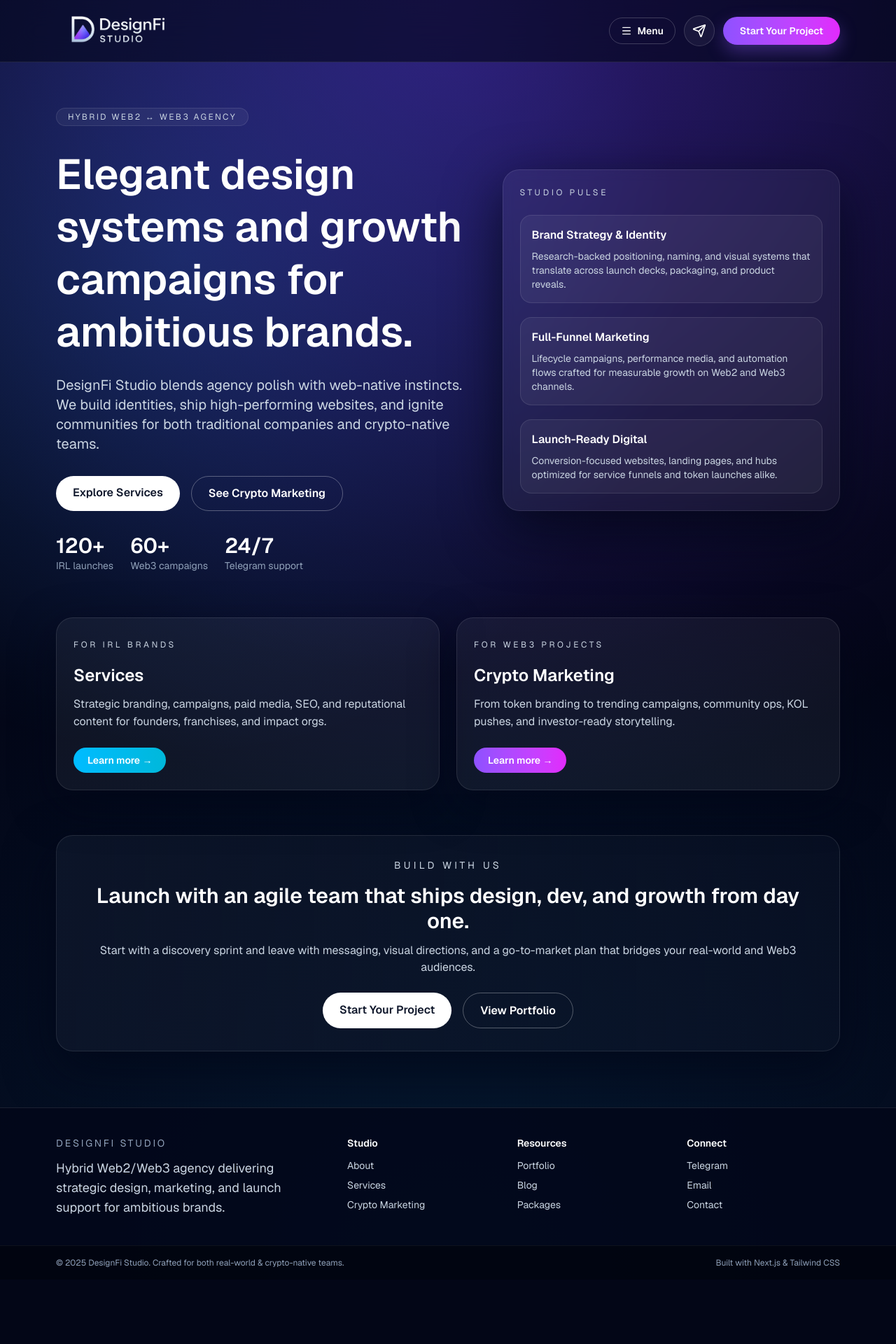
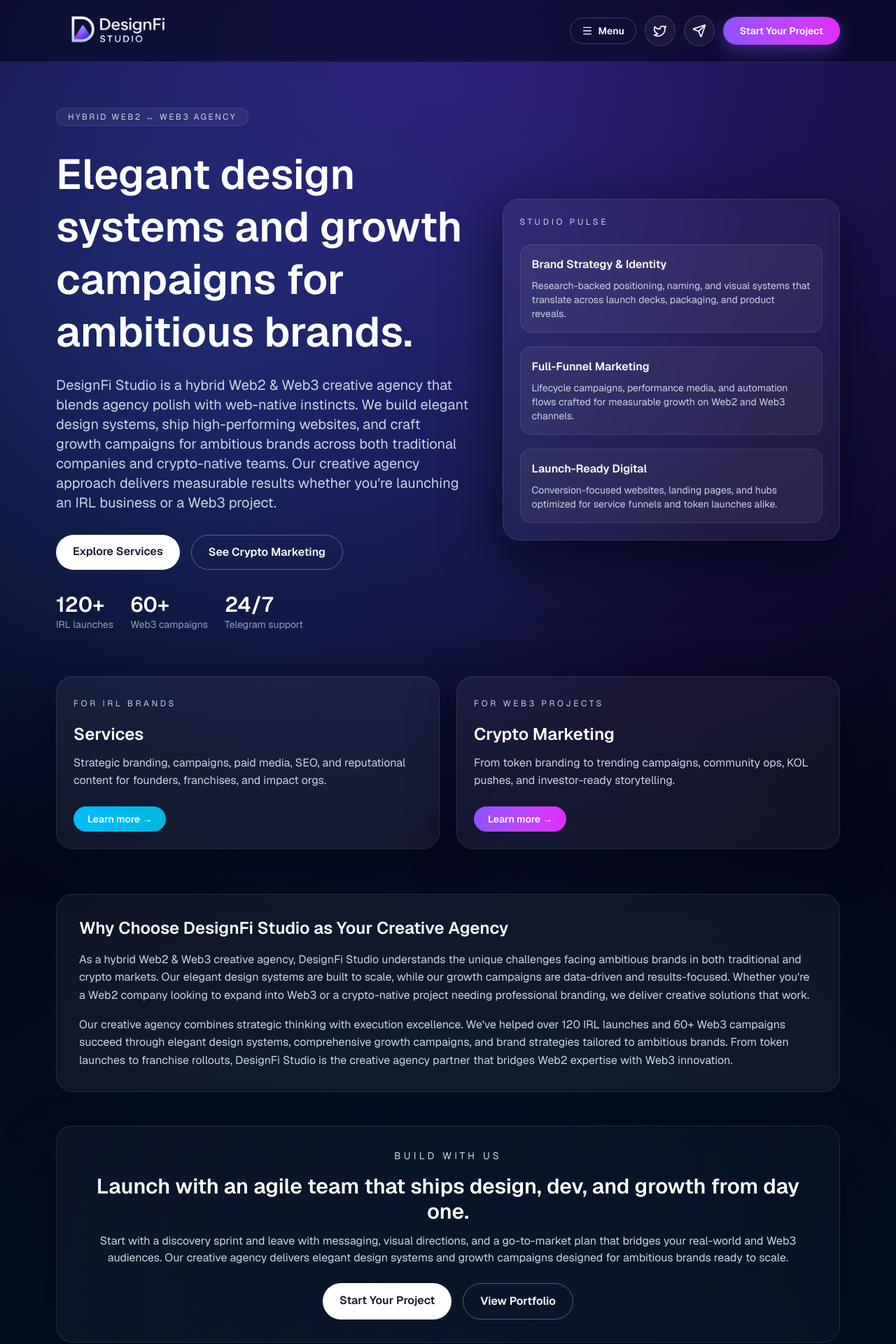
Before and after one commit to TargetOnLock/designfistudiosite, a Next.js app: page / in a window 1280 px wide. Shown: the top 1920 px of the page at 70% size. Before the commit the page ends 1828 px from the top, so only its background shows below. Built offline with nearby package versions, Linux system fonts and the light colour scheme.

Commit message:
x updated and fixed some seo issues

```diff
--- a/src/app/contact/page.tsx
+++ b/src/app/contact/page.tsx
@@ -3,6 +3,11 @@
     label: "Telegram (Fastest)",
     detail: "@BlaineDesignFi",
     href: "https://t.me/BlaineDesignFi",
+  },
+  {
+    label: "X (Twitter)",
+    detail: "@DesignFiStudio",
+    href: "https://x.com/DesignFiStudio",
   },
   {
     label: "Email",
@@ -31,7 +36,7 @@
           under 12 hours (faster via Telegram).
         </p>
       </div>
-      <div className="mt-10 grid gap-6 md:grid-cols-3">
+      <div className="mt-10 grid gap-6 md:grid-cols-2 lg:grid-cols-4">
         {contactMethods.map((method) => (
           <a
             key={method.label}
--- a/src/app/crypto-marketing/page.tsx
+++ b/src/app/crypto-marketing/page.tsx
@@ -195,7 +195,7 @@
           Ready to Promote Your Token or Web3 Brand?
         </h2>
         <p className="mt-3 text-slate-50">
-          Choose how to reach us: DM on Telegram (fastest), email, or drop a
+          Choose how to reach us: DM on Telegram (fastest), X (Twitter), email, or drop a
           note via the website contact form.
         </p>
         <div className="mt-6 flex flex-wrap gap-4">
@@ -206,6 +206,14 @@
             className="rounded-full bg-white px-6 py-3 text-sm font-semibold text-slate-900"
           >
             DM on Telegram
+          </a>
+          <a
+            href="https://x.com/DesignFiStudio"
+            target="_blank"
+            rel="noreferrer"
+            className="rounded-full border border-white/60 px-6 py-3 text-sm font-semibold text-white"
+          >
+            X (Twitter)
           </a>
           <a
             href="mailto:hello@designfi.studio"
--- a/src/app/layout.tsx
+++ b/src/app/layout.tsx
@@ -17,7 +17,7 @@
 export const metadata: Metadata = {
   title: "DesignFi Studio | Hybrid Web2 & Web3 Creative Agency",
   description:
-    "DesignFi Studio pairs brand strategy, website design, and crypto-native marketing to launch IRL companies and Web3 teams with clarity, polish, and measurable growth.",
+    "DesignFi Studio is a hybrid Web2 & Web3 creative agency. We deliver elegant design systems, growth campaigns, and brand strategy for ambitious brands in traditional business and crypto.",
   keywords: [
     "DesignFi Studio",
     "Web3 marketing agency",
@@ -32,16 +32,16 @@
   openGraph: {
     title: "DesignFi Studio | Hybrid Web2 & Web3 Creative Agency",
     description:
-      "Clean, elegant brand experiences, websites, and growth campaigns for real-world businesses and crypto innovators.",
+      "DesignFi Studio is a hybrid Web2 & Web3 creative agency. We deliver elegant design systems, growth campaigns, and brand strategy for ambitious brands in traditional business and crypto.",
     url: "https://designfi.studio",
     type: "website",
     siteName: "DesignFi Studio",
   },
   twitter: {
     card: "summary_large_image",
-    title: "DesignFi Studio",
+    title: "DesignFi Studio | Hybrid Web2 & Web3 Creative Agency",
     description:
-      "Brand strategy, websites, and Web3-ready marketing tailored to ambitious founders.",
+      "Hybrid Web2 & Web3 creative agency delivering elegant design systems and growth campaigns for ambitious brands.",
   },
   icons: {
     icon: [
--- a/src/app/packages/page.tsx
+++ b/src/app/packages/page.tsx
@@ -125,6 +125,14 @@
             Request proposal
           </a>
           <a
+            href="https://x.com/DesignFiStudio"
+            target="_blank"
+            rel="noreferrer"
+            className="rounded-full border border-white/40 px-6 py-3 font-semibold text-white"
+          >
+            X (Twitter)
+          </a>
+          <a
             href="https://t.me/BlaineDesignFi"
             target="_blank"
             rel="noreferrer"
--- a/src/app/page.tsx
+++ b/src/app/page.tsx
@@ -48,10 +48,12 @@
               Elegant design systems and growth campaigns for ambitious brands.
             </h1>
             <p className="text-lg text-slate-300 md:text-xl">
-              DesignFi Studio blends agency polish with web-native instincts. We
-              build identities, ship high-performing websites, and ignite
-              communities for both traditional companies and crypto-native
-              teams.
+              DesignFi Studio is a hybrid Web2 & Web3 creative agency that blends
+              agency polish with web-native instincts. We build elegant design systems,
+              ship high-performing websites, and craft growth campaigns for ambitious
+              brands across both traditional companies and crypto-native teams. Our
+              creative agency approach delivers measurable results whether you&apos;re
+              launching an IRL business or a Web3 project.
             </p>
           </div>
           <div className="flex flex-wrap gap-4">
@@ -124,6 +126,29 @@
           </div>
         ))}
       </section>
+      <section className="mx-auto w-full max-w-6xl px-4 pb-12">
+        <div className="rounded-3xl border border-white/10 bg-white/5 p-8">
+          <h2 className="text-2xl font-semibold text-white mb-4">
+            Why Choose DesignFi Studio as Your Creative Agency
+          </h2>
+          <p className="text-slate-300 mb-4">
+            As a hybrid Web2 & Web3 creative agency, DesignFi Studio understands
+            the unique challenges facing ambitious brands in both traditional and
+            crypto markets. Our elegant design systems are built to scale, while
+            our growth campaigns are data-driven and results-focused. Whether you&apos;re
+            a Web2 company looking to expand into Web3 or a crypto-native project
+            needing professional branding, we deliver creative solutions that work.
+          </p>
+          <p className="text-slate-300">
+            Our creative agency combines strategic thinking with execution excellence.
+            We&apos;ve helped over 120 IRL launches and 60+ Web3 campaigns succeed through
+            elegant design systems, comprehensive growth campaigns, and brand strategies
+            tailored to ambitious brands. From token launches to franchise rollouts,
+            DesignFi Studio is the creative agency partner that bridges Web2 expertise
+            with Web3 innovation.
+          </p>
+        </div>
+      </section>
       <section className="mx-auto w-full max-w-6xl px-4 pb-20">
         <div className="rounded-3xl border border-white/10 bg-gradient-to-r from-slate-900/80 to-slate-900/40 p-8 text-center shadow-[0_25px_70px_rgba(2,6,23,0.7)]">
           <p className="text-sm uppercase tracking-[0.3em] text-slate-300">
@@ -136,7 +161,8 @@
           <p className="mt-3 text-base text-slate-300">
             Start with a discovery sprint and leave with messaging, visual
             directions, and a go-to-market plan that bridges your real-world and
-            Web3 audiences.
+            Web3 audiences. Our creative agency delivers elegant design systems
+            and growth campaigns designed for ambitious brands ready to scale.
           </p>
           <div className="mt-6 flex flex-wrap justify-center gap-4">
             <Link
--- a/src/app/services/page.tsx
+++ b/src/app/services/page.tsx
@@ -87,6 +87,14 @@
             Email the studio
           </a>
           <a
+            href="https://x.com/DesignFiStudio"
+            target="_blank"
+            rel="noreferrer"
+            className="rounded-full border border-white/40 px-6 py-3 text-sm font-semibold text-white"
+          >
+            X (Twitter)
+          </a>
+          <a
             href="https://t.me/BlaineDesignFi"
             target="_blank"
             rel="noreferrer"
--- a/src/components/site-footer.tsx
+++ b/src/components/site-footer.tsx
@@ -20,6 +20,7 @@
   {
     title: "Connect",
     items: [
+      { label: "X (Twitter)", href: "https://x.com/DesignFiStudio" },
       { label: "Telegram", href: "https://t.me/BlaineDesignFi" },
       { label: "Email", href: "mailto:hello@designfi.studio" },
       { label: "Contact", href: "/contact" },
--- a/src/components/site-header.tsx
+++ b/src/components/site-header.tsx
@@ -4,7 +4,7 @@
 import Link from "next/link";
 import { usePathname } from "next/navigation";
 import { useState } from "react";
-import { Menu, Send, X } from "lucide-react";
+import { Menu, Send, Twitter, X } from "lucide-react";
 import logo from "@/../public/defistudio.png";
 
 const navItems = [
@@ -80,6 +80,15 @@
             )}
           </button>
           <a
+            href="https://x.com/DesignFiStudio"
+            target="_blank"
+            rel="noreferrer"
+            className="hidden h-11 w-11 items-center justify-center rounded-full border border-white/15 bg-white/5 text-white transition hover:-translate-y-0.5 hover:border-white/30 hover:bg-white/10 sm:flex"
+            aria-label="DesignFi Studio on X (Twitter)"
+          >
+            <Twitter className="h-5 w-5" />
+          </a>
+          <a
             href="https://t.me/BlaineDesignFi"
             target="_blank"
             rel="noreferrer"
@@ -101,6 +110,15 @@
           <div className="mx-auto flex w-full max-w-6xl flex-col gap-4">
             {renderNav()}
             <div className="flex flex-wrap gap-3">
+              <a
+                href="https://x.com/DesignFiStudio"
+                target="_blank"
+                rel="noreferrer"
+                className="flex flex-1 min-w-[140px] items-center justify-center gap-2 rounded-full border border-white/15 px-4 py-2 text-sm text-white"
+              >
+                <Twitter className="h-4 w-4" />
+                X (Twitter)
+              </a>
               <a
                 href="https://t.me/BlaineDesignFi"
                 target="_blank"
```
